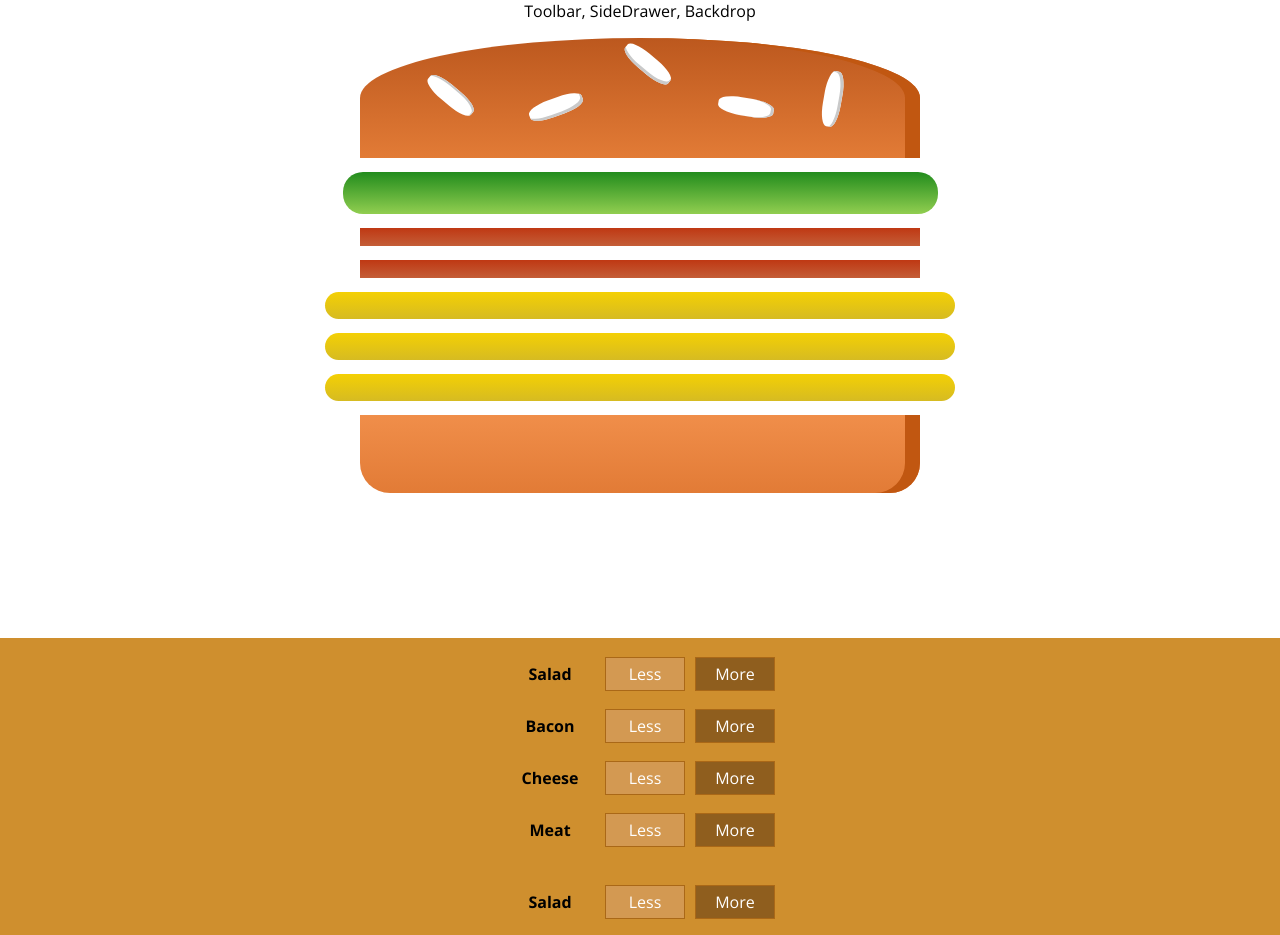
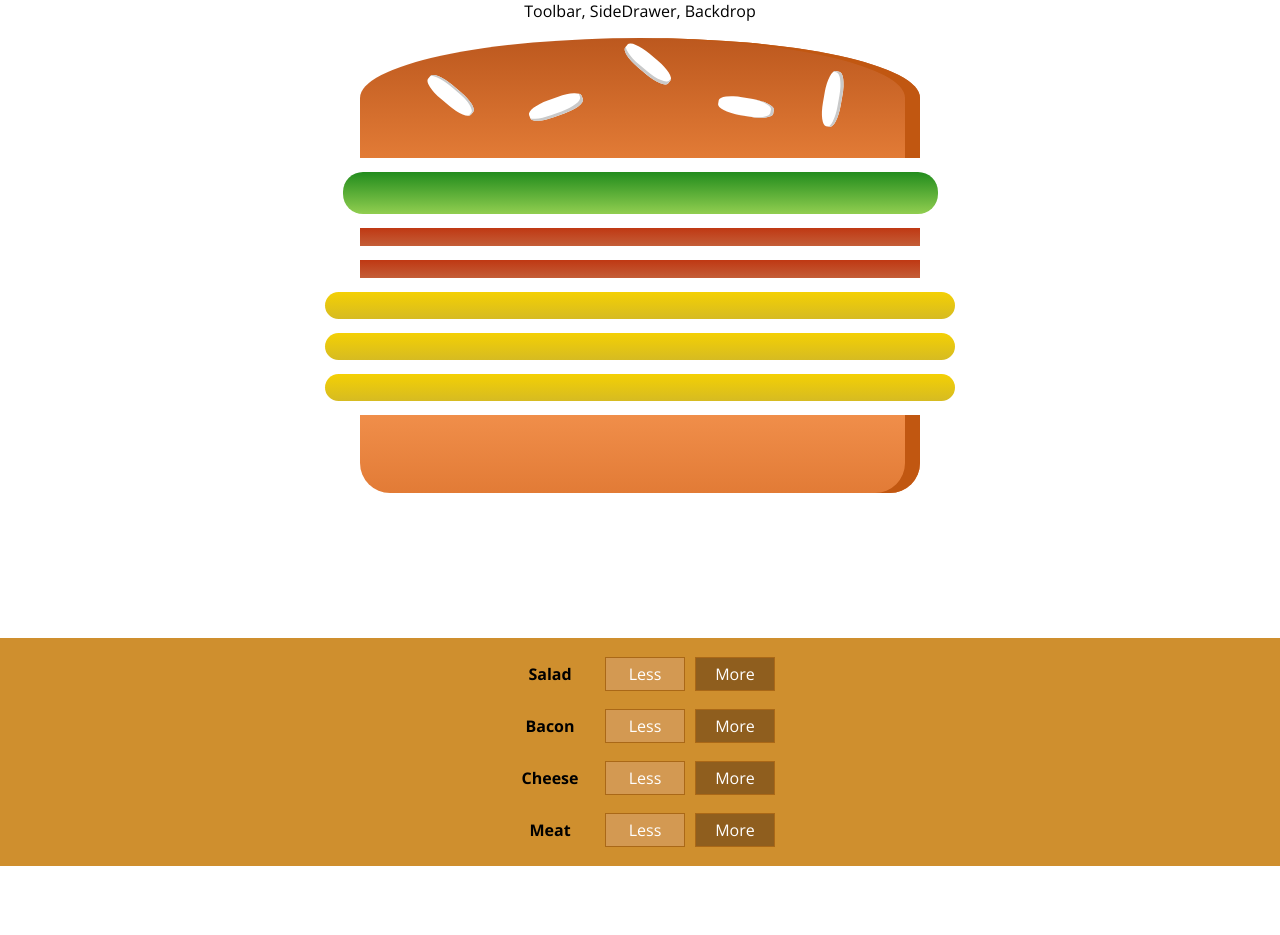
Before and after one commit to chaitanyadave23/reactjs-burger-app, a React (Create React App) app: page / in a window 1280 px wide. Shown: the top 935 px of the page. After the commit the page ends 866 px from the top, so only its background shows below. Built offline with nearby package versions, Linux system fonts and the light colour scheme.

Commit message:
Displaying multiple build controls

```diff
--- a/src/App.js
+++ b/src/App.js
@@ -10,7 +10,6 @@ class App extends Component {
       <div className="App">
         <Layout>
           <BurgerBuilder />
-          <BuilControls />
         </Layout>
       </div>
     );
--- a/src/components/Layout/Layout.js
+++ b/src/components/Layout/Layout.js
@@ -1,6 +1,7 @@
 import React from "react";
 import classes from './Layout.module.css';
 import Aux from '../../hoc/Auxilary'
+
 const layout = (props) => (
      <Aux>
         <div>Toolbar, SideDrawer, Backdrop</div>
```
Also changed, not shown: src/containers/BurgerBuilder/BurgerBuilder.js (line endings or trailing spaces).
